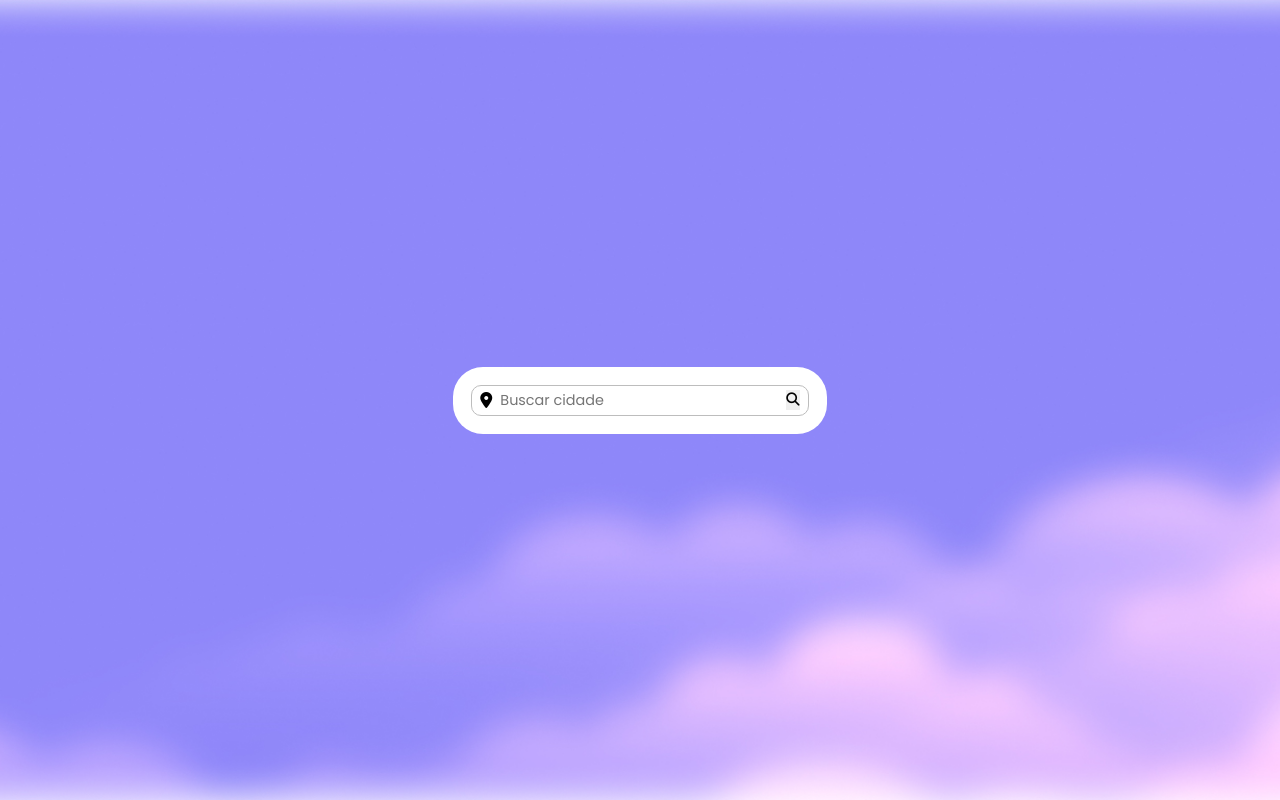
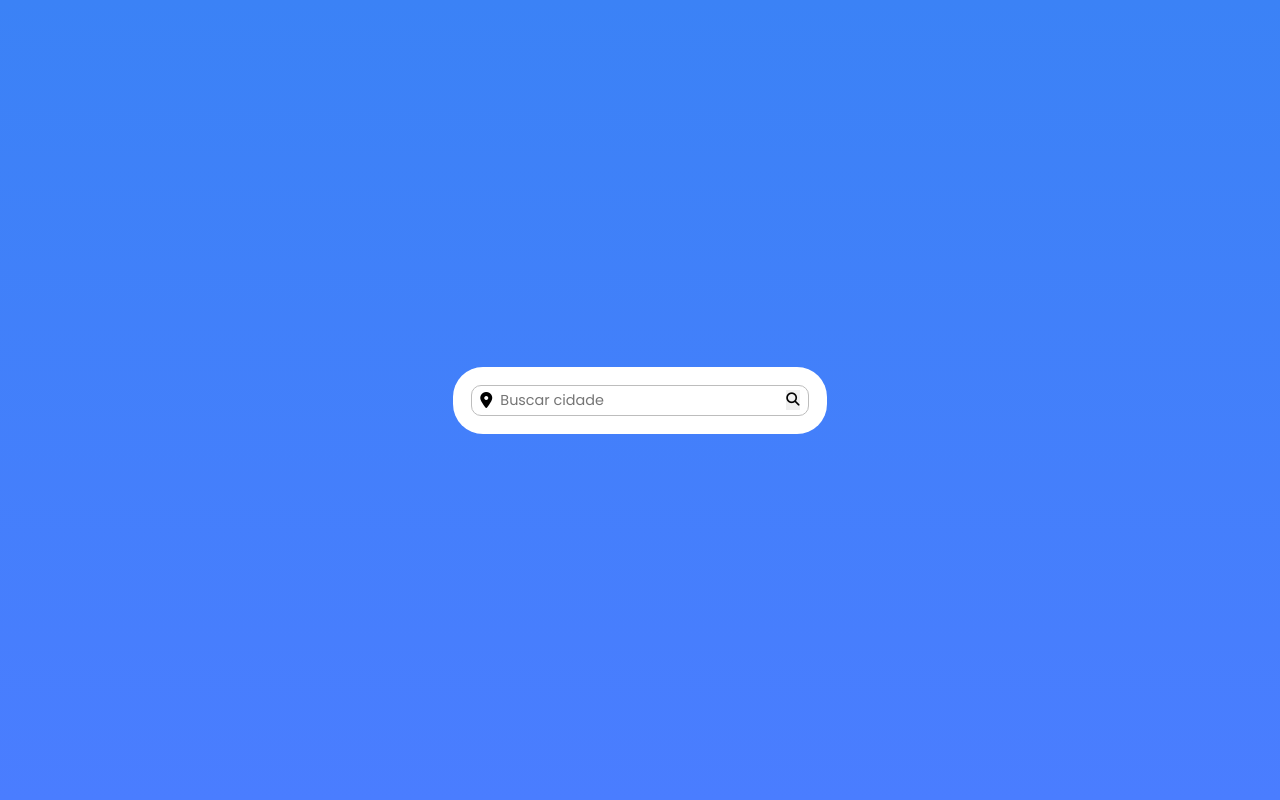
Before and after one commit to higoria/Clima, a plain HTML site: page index.html in a window 1280 px wide. Drawn offline with Linux system fonts and the light colour scheme.

Commit message:
correçao background

```diff
--- a/assets/css/style.css
+++ b/assets/css/style.css
@@ -5,17 +5,11 @@
 }
 
 body {
-  background: rgb(18, 174, 207);
-  background: linear-gradient(
-    79deg,
-    rgba(18, 174, 207, 1) 0%,
-    rgba(18, 66, 255, 1) 84%
-  );
   min-height: 100vh;
   display: flex;
   justify-content: center;
   align-items: center;
-  background: url("/assets/img/bg.jpeg") no-repeat center/cover;
+  background: linear-gradient(#3b82f6, #4a7dff);
 }
 .conteiner {
   background-color: #fff;
--- a/index.html
+++ b/index.html
@@ -13,6 +13,9 @@
 </head>
 
 <body>
+  <header>
+
+  </header>
   <div class="conteiner">
     <form class="pesquisa">
       <i class="fa-solid fa-location-dot"></i>
```
